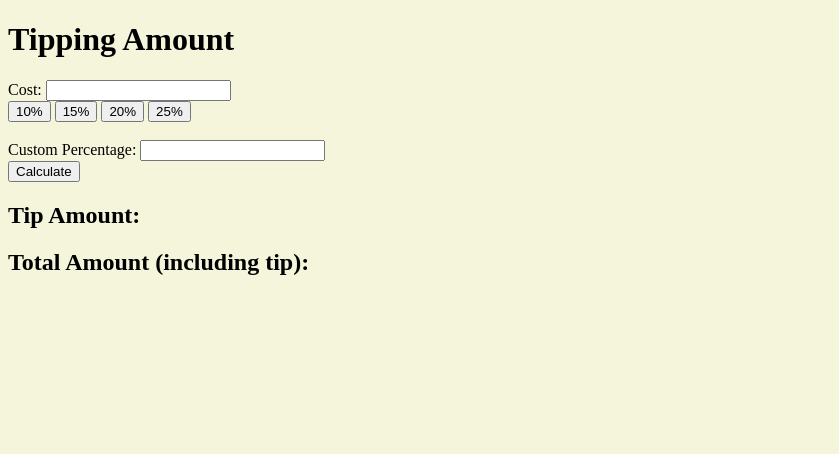
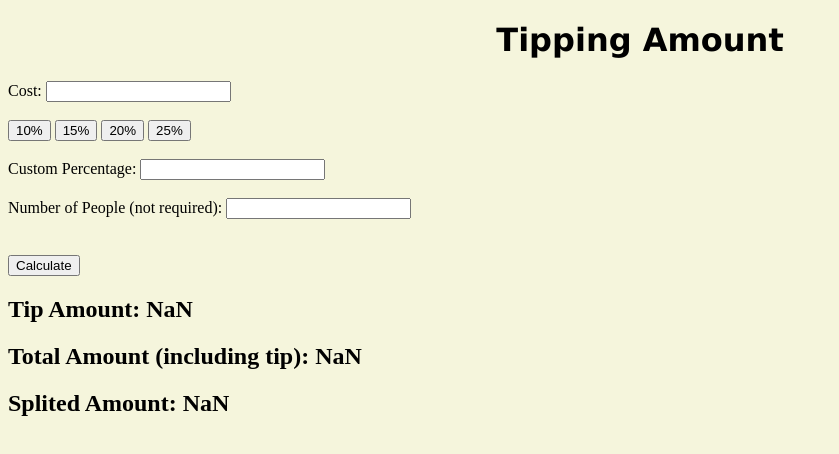
Before and after one commit to TempuraSoup/Tipping, a plain HTML site: page index.html in a window 1280 px wide. Both pictures are taken after a click on the button "10%". Shown: the whole page, without its empty margins (0-839 px from the left). Drawn offline with Linux system fonts and the light colour scheme.

Commit message:
more funtionality

```diff
--- a/index.html
+++ b/index.html
@@ -4,19 +4,21 @@
     <head>
         <link rel="stylesheet" href="tipping.css">
 
-        <h1>Tipping Amount</h1>
     </head>
 
     <body>
+        <h1>Tipping Amount</h1>
+
         <form id="costForm">
             <label>Cost: </label>
             <input type="text" id="cost">
         </form>
 
-        <button>10%</button>
-        <button>15%</button>
-        <button>20%</button>
-        <button>25%</button>
+        <br>
+        <button id="perButtons" onclick="buttonAmount(0.1)">10%</button>
+        <button id="perButtons" onclick="buttonAmount(0.15)">15%</button>
+        <button id="perButtons" onclick="buttonAmount(0.2)">20%</button>
+        <button id="perButtons" onclick="buttonAmount(0.25)">25%</button>
 
         <br><br>
         <form id="customForm">
@@ -24,10 +26,18 @@
             <input type="text" id="custom">
         </form>
 
+        <br>
+        <form id="splitForm">
+            <label>Number of People (not required): </label>
+            <input type="text" id="split">
+        </form>
+
+        <br><br>
         <button onclick="calculateAmounts()">Calculate</button>
 
         <h2 id="tip">Tip Amount: </h2>
         <h2 id="total">Total Amount (including tip): </h2>
+        <h2 id="splitAmount">Splited Amount: </h2>
 
 
         <script type="text/javascript" src="tipping.js"></script>
--- a/tipping.css
+++ b/tipping.css
@@ -3,3 +3,14 @@ html
 {
     background-color: beige;
 }
+
+h1
+{
+    text-align: center;
+    font-family:'Lucida Sans', 'Lucida Sans Regular', 'Lucida Grande', 'Lucida Sans Unicode', Geneva, Verdana, sans-serif;
+}
+
+.perButtons
+{
+    background-color: aquamarine;
+}
--- a/tipping.js
+++ b/tipping.js
@@ -2,15 +2,47 @@
 
 function calculateAmounts()
 {
+    var split = parseInt(document.getElementById("split").value);
     var cost = parseFloat(document.getElementById('cost').value);
     var customPer = parseFloat(document.getElementById('custom').value);
     var customAmount;
     var totalAmount;
+    var splitAmount;
 
     customPer /= 100;
     customAmount = cost*customPer;
     totalAmount = cost + customAmount;
 
+    if (isNaN(split))
+    {
+        split = 1;
+    }
+    splitAmount = totalAmount/split;
+
     document.getElementById("tip").textContent = "Tip Amount: " + customAmount;
     document.getElementById('total').textContent = "Total Amount (including tip): " + totalAmount;
+    document.getElementById("splitAmount").textContent = "Splited Amount: " + splitAmount;
 }
+
+function buttonAmount(per)
+{
+    var cost = parseFloat(document.getElementById('cost').value);
+    var split = parseInt(document.getElementById("split").value);
+    var tipAmount;
+    var totalAmount;
+    var splitAmount;
+
+    if (isNaN(split))
+    {
+        split = 1;
+    }
+
+    tipAmount = cost*per;
+    totalAmount = cost+tipAmount;
+    splitAmount = totalAmount/split;
+
+    document.getElementById("tip").textContent = "Tip Amount: " + tipAmount;
+    document.getElementById('total').textContent = "Total Amount (including tip): " + totalAmount;
+    document.getElementById("splitAmount").textContent = "Splited Amount: " + splitAmount;
+
+}
```
